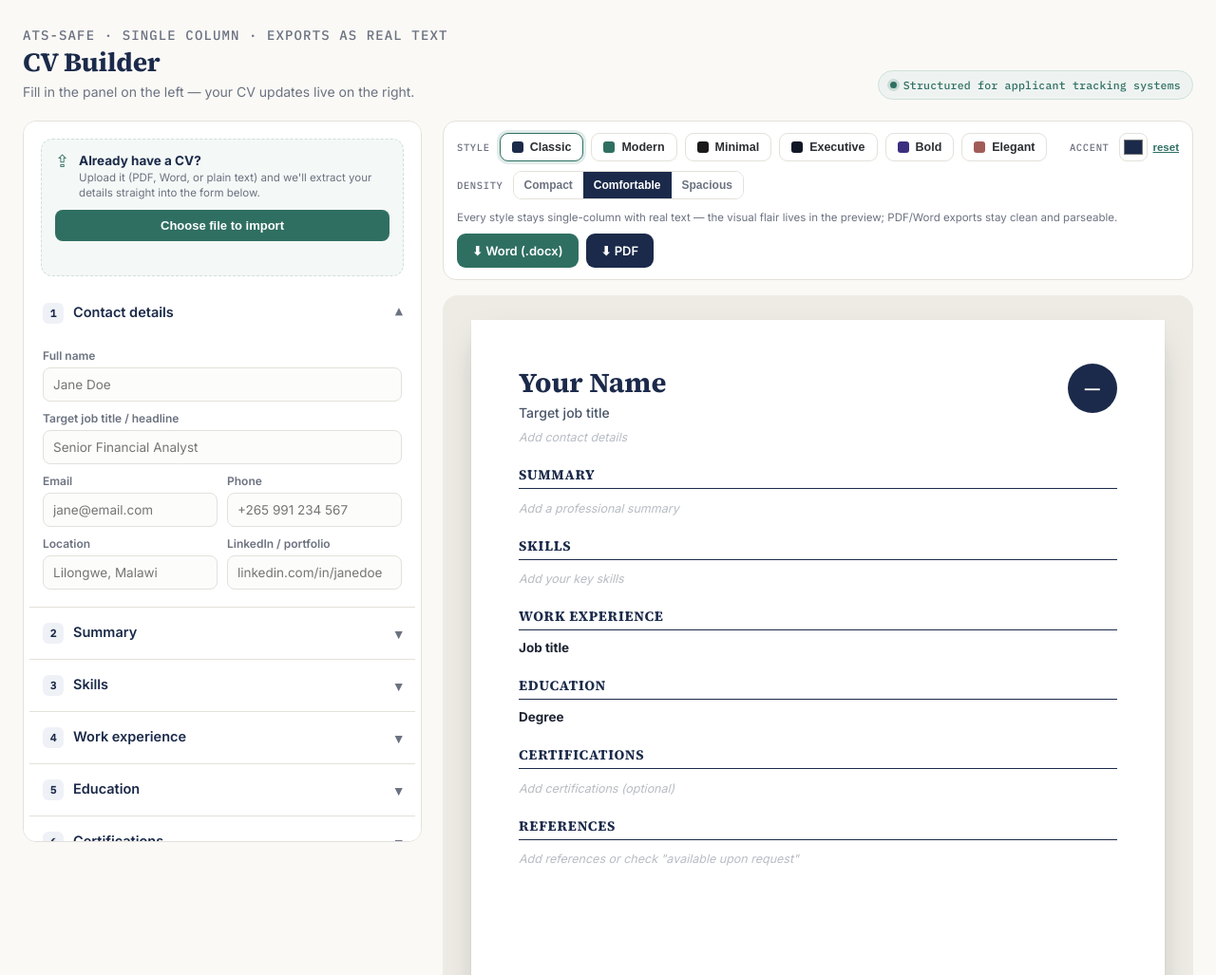
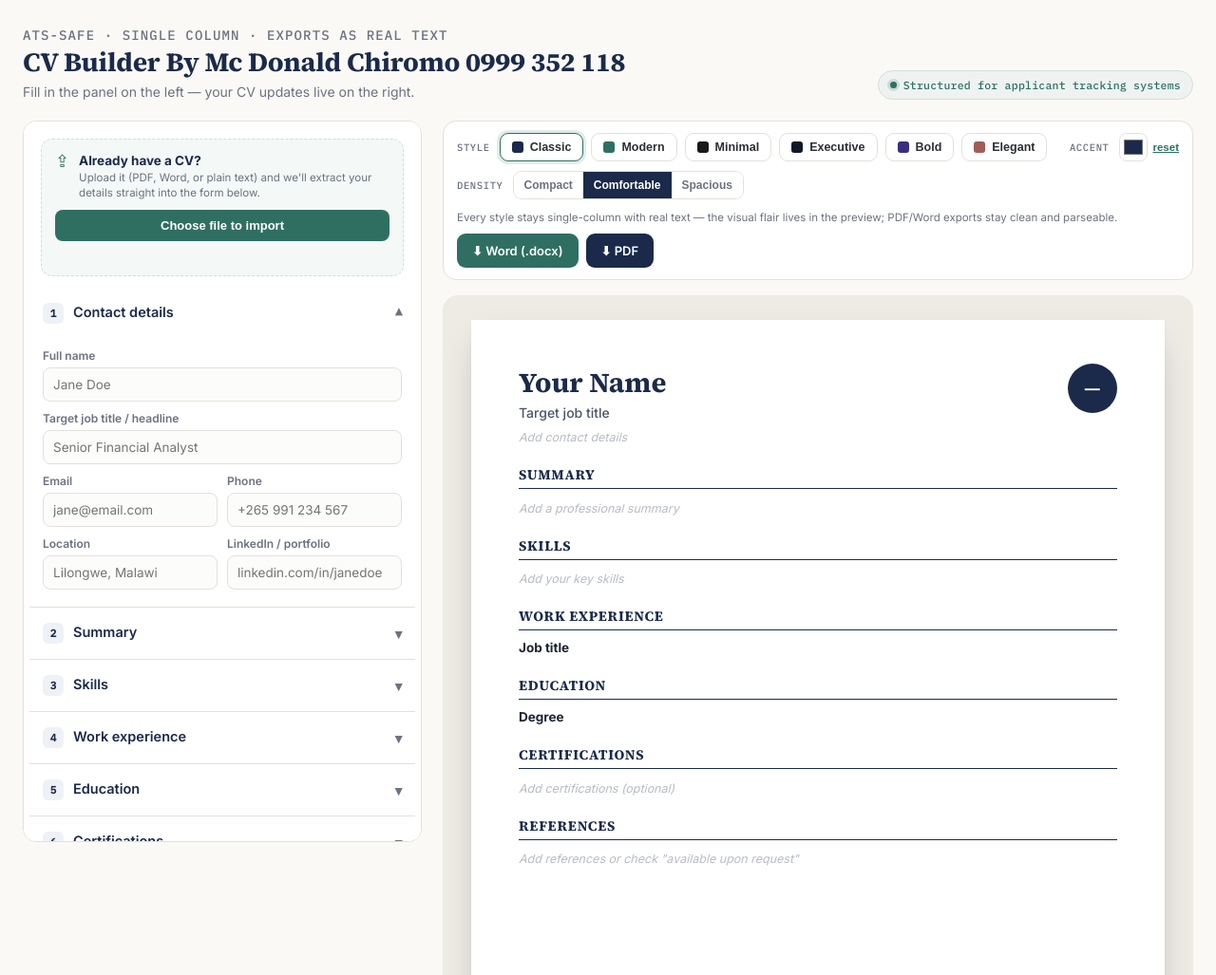
Before and after one commit to chiromomacdonald-art/ATS_CV, a plain HTML site: page index.html in a window 1280 px wide. Shown: the top 1027 px of the page at 95% size. Drawn offline with nearby package versions, Linux system fonts and the light colour scheme; a web font is replaced by a local one.

Commit message:
third commit
commit 3

```diff
--- a/index.html
+++ b/index.html
@@ -238,7 +238,7 @@
   <div class="app-header">
     <div>
       <p class="eyebrow">ATS-safe · single column · exports as real text</p>
-      <h1>CV Builder</h1>
+      <h1>CV Builder By Mc Donald Chiromo 0999 352 118</h1>
       <p>Fill in the panel on the left — your CV updates live on the right.</p>
     </div>
     <div class="ats-badge"><span class="dot"></span> Structured for applicant tracking systems</div>
```
